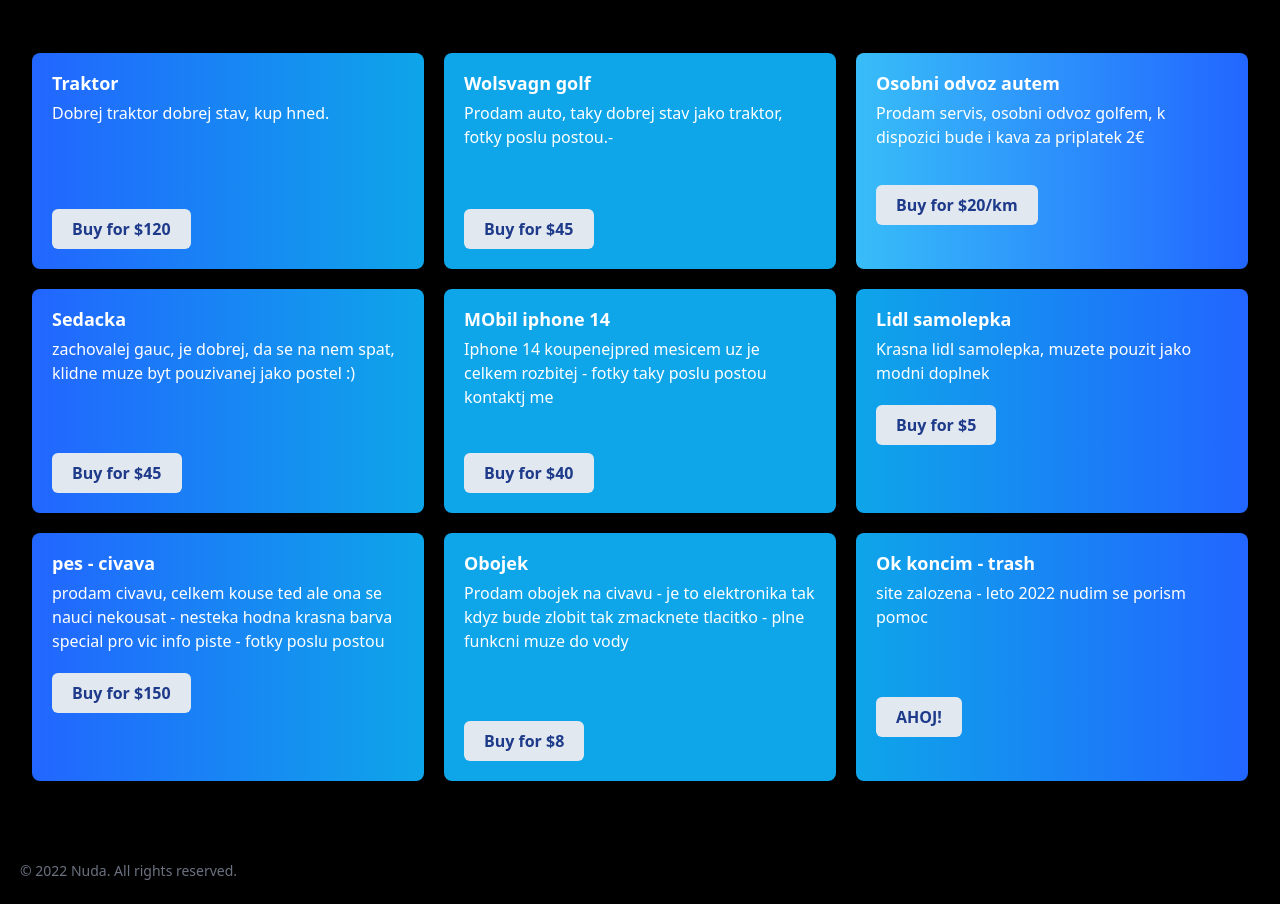
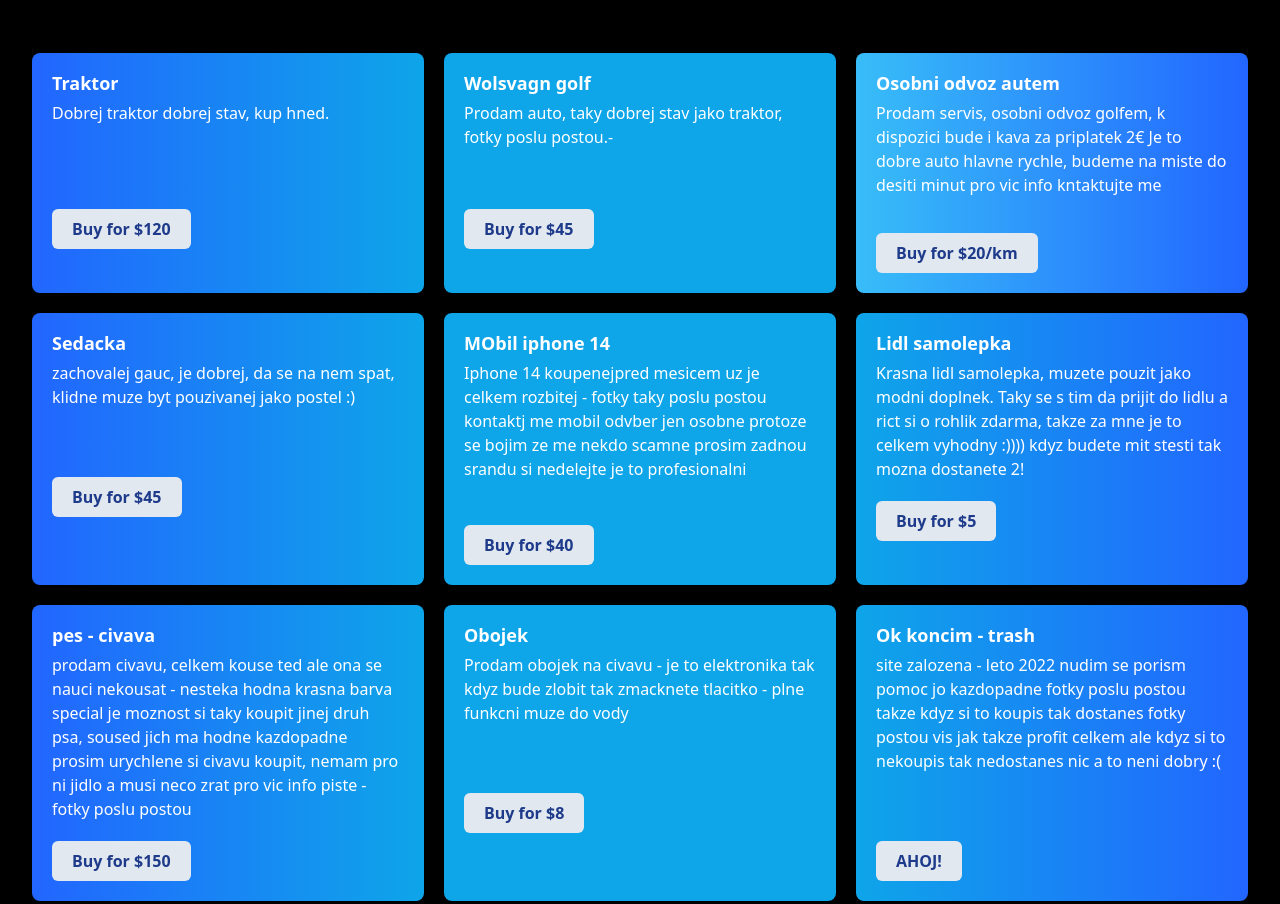
Before and after one commit to nnefficient/skys.cool, a plain HTML site: page sensite/index.html in a window 1280 px wide. Shown: the part 322-1226 px from the top of the page. Drawn offline with nearby package versions, Linux system fonts and the light colour scheme; a script that the page names is missing.

Commit message:
Update index.html

```diff
--- a/sensite/index.html
+++ b/sensite/index.html
@@ -99,6 +99,8 @@
           <h6 class="mb-2 text-lg font-bold leading-5">Osobni odvoz autem</h6>
           <p class="text-base pb-3">
             Prodam servis, osobni odvoz golfem, k dispozici bude i kava za priplatek 2€
+            Je to dobre auto hlavne rychle, budeme na miste do desiti minut
+            pro vic info kntaktujte me
           </p>
           <a href="" target="_blank">
             <div class="flex md:px-24 lg:px-3 lg:py-2">
@@ -131,6 +133,8 @@
           <h6 class="mb-2 text-lg font-bold leading-5">MObil iphone 14</h6>
           <p class="text-base pb-3">
             Iphone 14 koupenejpred mesicem uz je celkem rozbitej - fotky taky poslu postou kontaktj me
+            mobil odvber jen osobne protoze se bojim ze me nekdo scamne
+            prosim zadnou srandu si nedelejte je to profesionalni
           </p>
           <a href="" target="_blank">
             <div class="flex md:px-24 lg:px-4 lg:py-3">
@@ -146,7 +150,10 @@
 
           <h6 class="mb-2 text-lg font-bold leading-5">Lidl samolepka</h6>
           <p class="text-base pb-3">
-            Krasna lidl samolepka, muzete pouzit jako modni doplnek
+            Krasna lidl samolepka, muzete pouzit jako modni doplnek.
+            Taky se s tim da prijit do lidlu a rict si o rohlik zdarma, takze
+            za mne je to celkem vyhodny :))))
+            kdyz budete mit stesti tak mozna dostanete 2!
           </p>
           <a href="" target="_blank">
             <button data-sellix-product="62cff51f5c3a9" type="submit" alt="Buy Now with sellix.io"
@@ -162,7 +169,10 @@
           <h6 class="mb-2 text-lg font-bold leading-5">pes - civava</h6>
           <p class="text-base pb-3">
             prodam civavu, celkem kouse ted ale ona se nauci nekousat - nesteka hodna krasna barva special
+            je moznost si taky koupit jinej druh psa, soused jich ma hodne
+            kazdopadne prosim urychlene si civavu koupit, nemam pro ni jidlo a musi neco zrat
             pro vic info piste - fotky poslu postou
+
           </p>
           <a href="" target="_blank">
             <button data-sellix-product="62cff54b2a726" type="submit" alt="Buy Now with sellix.io"
@@ -194,6 +204,9 @@
           <h6 class="mb-2 text-lg font-bold leading-5">Ok koncim - trash</h6>
           <p class="text-base pb-3">
             site zalozena - leto 2022 nudim se porism pomoc
+            jo kazdopadne fotky poslu postou takze kdyz si to koupis tak
+            dostanes fotky postou vis jak takze profit celkem
+            ale kdyz si to nekoupis tak nedostanes nic a to neni dobry :(
           </p>
           <a href="https://skys.cool/free" target="_blank">
             <div class="flex md:px-24 lg:px-4 lg:py-6">
```
